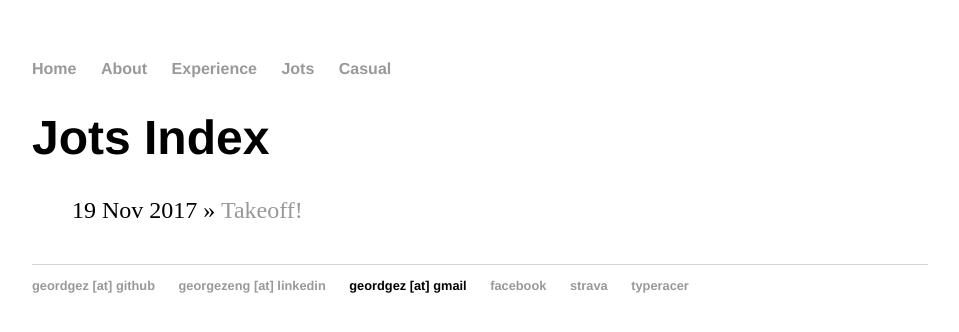
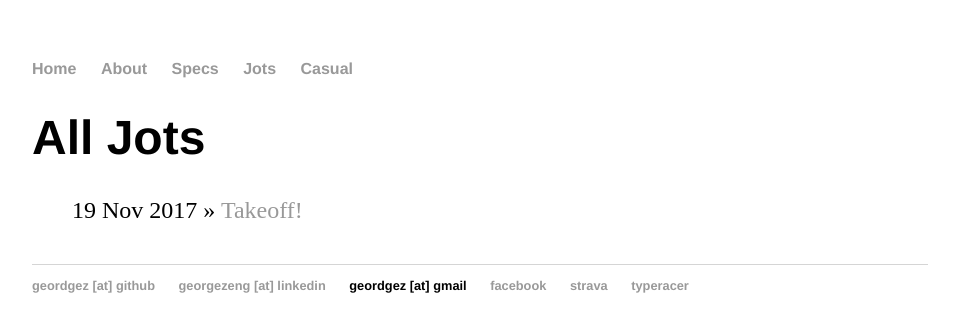
Before and after one commit to geordgez/geordgez.github.io, a Jekyll site: the page built from jots/index.html, in a window 1280 px wide. Shown: the top 332 px of the page, without its empty margins (160-1119 px from the left). Built offline with Jekyll 4.4.1, drawn with Linux system fonts in a browser that asks for light colours.

Commit message:
Added specs (not experience) + edited jots title
- Changed the experience route to be specs instead
- Edited the jots title to be All Jots instead of Jots Index

```diff
--- a/_layouts/default.html
+++ b/_layouts/default.html
@@ -11,7 +11,7 @@
     		<ul>
         		<li><a href="/">Home</a></li>
 	        	<li><a href="/about">About</a></li>
-        		<li><a href="/cv">Experience</a></li>
+        		<li><a href="/specs">Specs</a></li>
         		<li><a href="/jots">Jots</a></li>
             <li><a href="/casual">Casual</a></li>
     		</ul>
--- a/jots/index.html
+++ b/jots/index.html
@@ -1,6 +1,6 @@
 ---
 layout: default
-title: Jots Index
+title: All Jots
 ---
 <h1>{{ page.title }}</h1>
 <ul class="posts">
```
Also changed, not shown: specs/index.html (added, +8 -0 lines).
